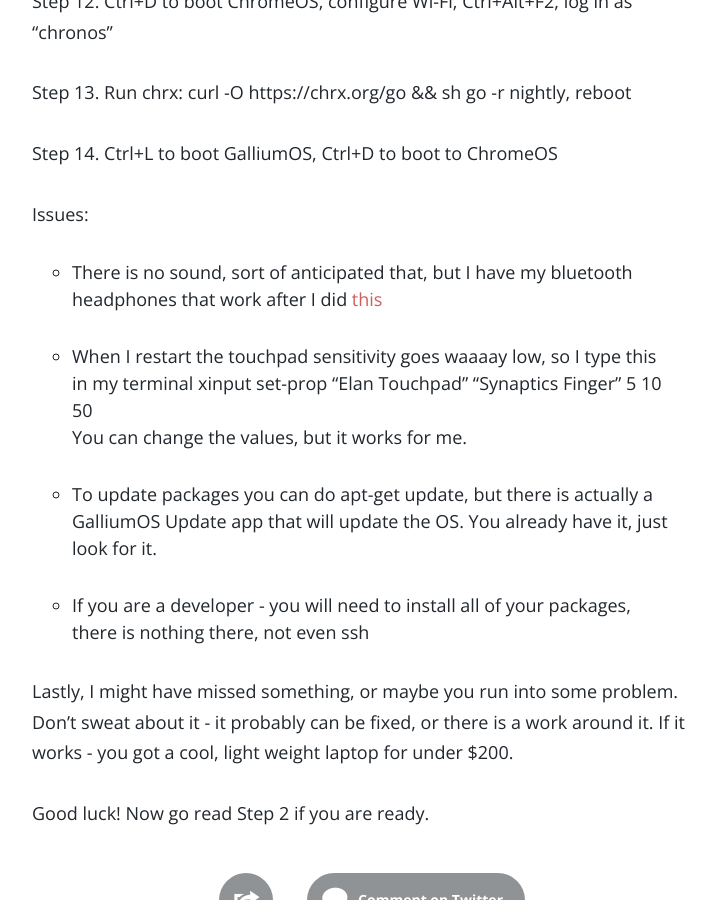
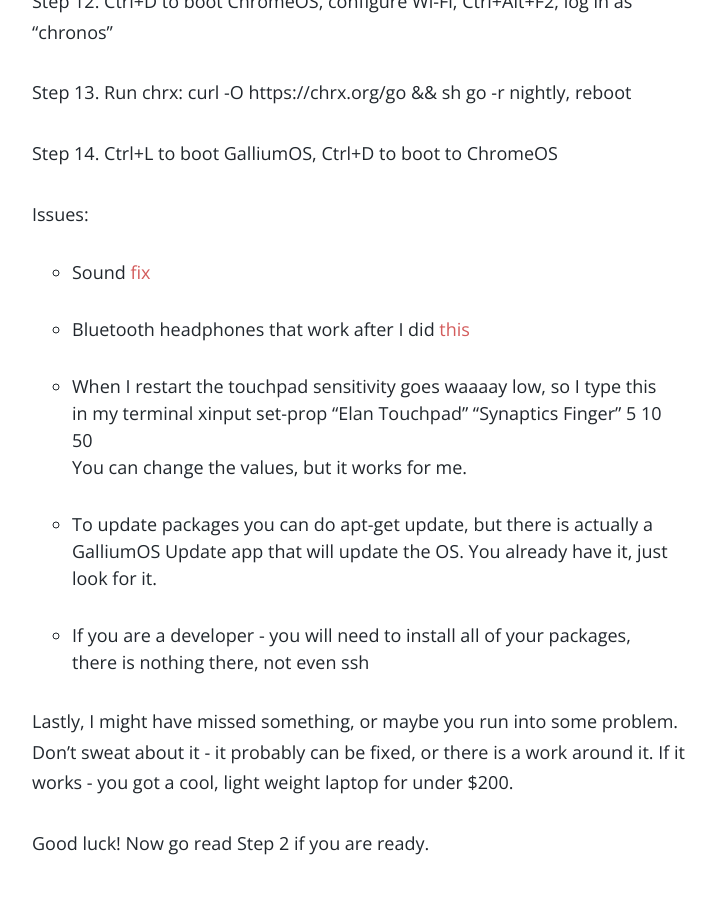
Before and after one commit to maria-kravtsova/almanac, a Jekyll site: the page built from _posts/2017-01-17-GalliumOS.markdown, in a window 1280 px wide and 900 px high, scrolled down 1539 px. Shown: the whole window, without its empty margins (268-984 px from the left). Built offline with Jekyll 4.4.1, drawn with Linux system fonts in a browser that asks for light colours; comment, search, counter and statistics services are not loaded.

```diff
--- a/_posts/2017-01-17-GalliumOS.markdown
+++ b/_posts/2017-01-17-GalliumOS.markdown
@@ -45,7 +45,10 @@
 Step 14. Ctrl+L to boot GalliumOS, Ctrl+D to boot to ChromeOS
 
 Issues:
-* There is no sound, sort of anticipated that, but I have my bluetooth headphones that work after I did [this](http://askubuntu.com/questions/833322/pair-bose-quietcomfort-35-with-ubuntu-16-04-over-bluetooth)
+
+* Sound [fix](https://github.com/GalliumOS/galliumos-distro/issues/270#issuecomment-273003254)
+
+* Bluetooth headphones that work after I did [this](http://askubuntu.com/questions/833322/pair-bose-quietcomfort-35-with-ubuntu-16-04-over-bluetooth)
 
 * When I restart the touchpad sensitivity goes waaaay low, so I type this in my terminal xinput set-prop "Elan Touchpad" "Synaptics Finger" 5 10 50
   You can change the values, but it works for me.
```
Also changed, not shown: _posts/2017-01-20-Maui.markdown (added, +27 -0 lines).
